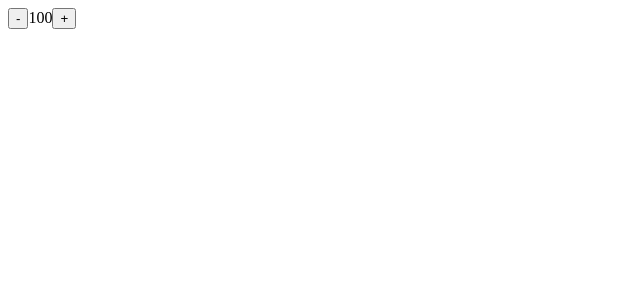
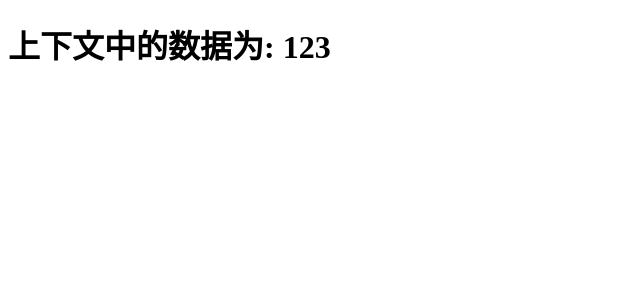
Before and after one commit to Joruno-w/react, a React (Create React App) app: page / in a window 1280 px wide. Shown: the top 300 px of the page, without its empty margins (0-640 px from the left). Built offline with nearby package versions, Linux system fonts and the light colour scheme.

Commit message:
useContext

```diff
--- a/src/App.js
+++ b/src/App.js
@@ -1,41 +1,16 @@
-import React,{useState} from 'react';
+import React,{useContext} from 'react';
+const ctx = React.createContext();
 
-function useReducer(reducer,initialState,func){
-    const [state,setState] = useState(func? func(initialState) : initialState);
-    function dispatch(action){
-        const newState = reducer(state,action);
-        setState(newState);
-    }
-    return [state,dispatch];
-}
-
-
-function reducer(state, action) {
-    switch (action.type) {
-        case 'increase':
-            return state + 1;
-        case 'decrease':
-            return state - 1;
-        default:
-            return state;
-    }
+function Test() {
+    const value = useContext(ctx);
+    return <h1>上下文中的数据为: {value}</h1>
 }
 
 function App() {
-    const [state, dispatch] = useReducer(reducer, 10, (arg)=>{
-        console.log(arg);
-        return 100;
-    });
     return (
-        <div>
-            <button onClick={()=>{
-                dispatch({type: 'decrease'});
-            }}>-</button>
-            <span>{state}</span>
-            <button onClick={()=>{
-                dispatch({type: 'increase'});
-            }}>+</button>
-        </div>
+        <ctx.Provider value="123">
+            <Test/>
+        </ctx.Provider>
     );
 }
 
```
